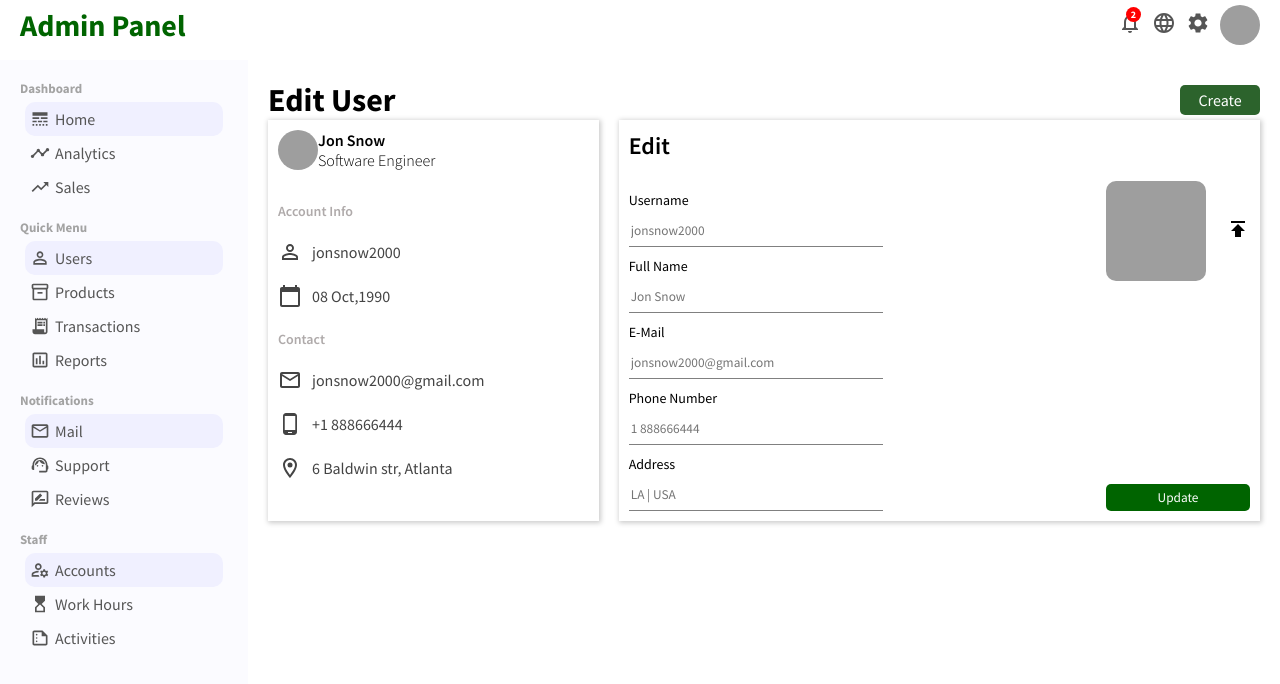
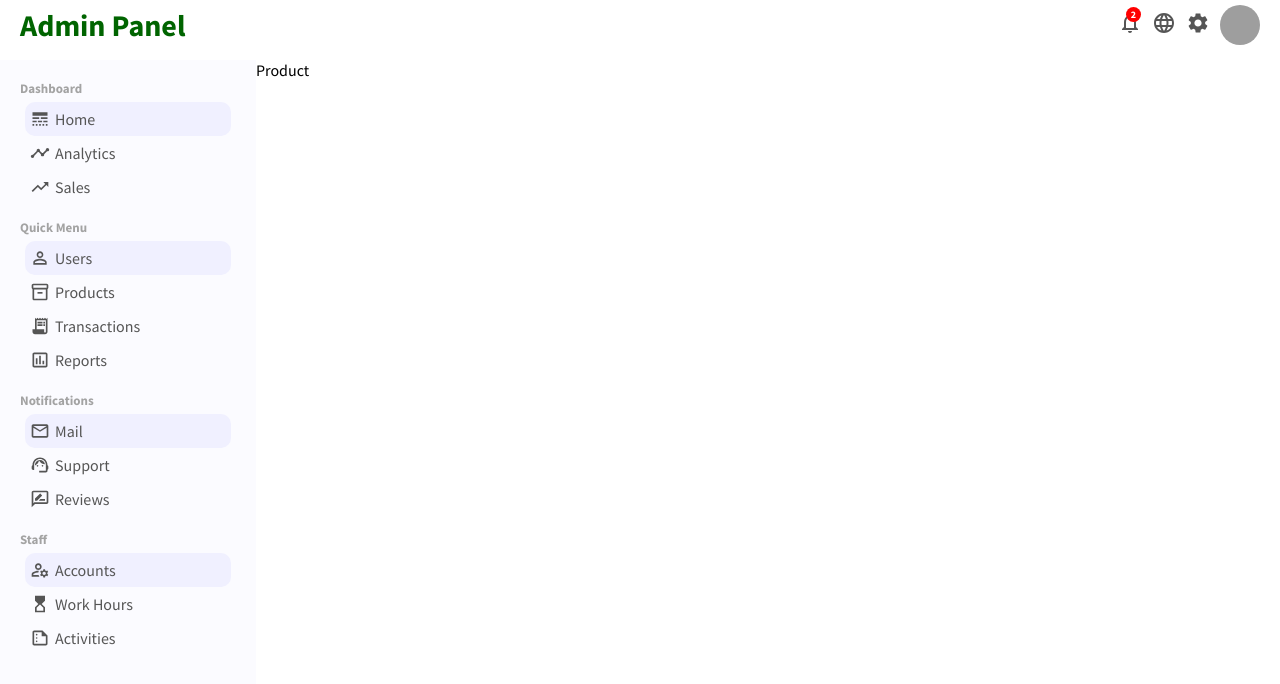
Before and after one commit to PJMantoss/admin_panel, a React (Create React App) app: page /product/1 in a window 1280 px wide. Shown: the top 684 px of the page. Built offline with nearby package versions, Linux system fonts and the light colour scheme; grey boxes are pictures that could not be loaded.

Commit message:
add Product page

```diff
--- a/src/App.js
+++ b/src/App.js
@@ -5,6 +5,7 @@ import UserList from './pages/userList/UserList';
 import User from './pages/user/User';
 import NewUser from './pages/newUserPage/NewUser';
 import ProductList from './pages/Products/ProductList';
+import Product from './pages/product/Product';
 import { BrowserRouter as Router, Routes, Route } from 'react-router-dom';
 import './app.css';
 
@@ -20,7 +21,7 @@ function App() {
           <Route path='/user/:userId' element={<User />} />
           <Route path='/newuser' element={<NewUser />} />
           <Route path='/products' element={<ProductList />} />
-          <Route path='/product/:productId' element={<User />} />
+          <Route path='/product/:productId' element={<Product />} />
           <Route path='/product' element={<NewUser />} />
         </Routes>
       </div>
--- /dev/null
+++ b/src/pages/product/Product.js
@@ -0,0 +1,10 @@
+import React from 'react';
+import './product.css';
+
+function Product() {
+  return (
+    <div className='product'>Product</div>
+  )
+}
+
+export default Product
--- /dev/null
+++ b/src/pages/product/product.css
@@ -0,0 +1,3 @@
+.product{
+    flex: 4;
+}
```
